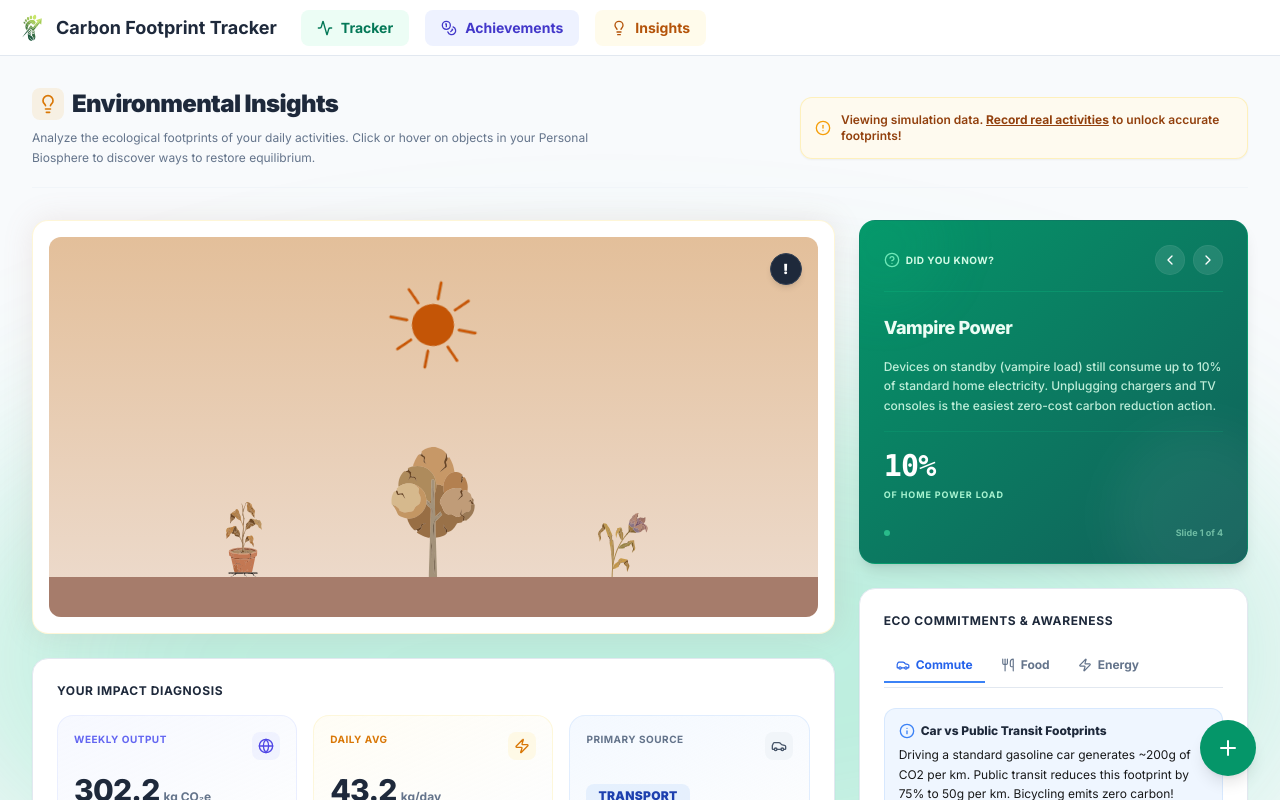
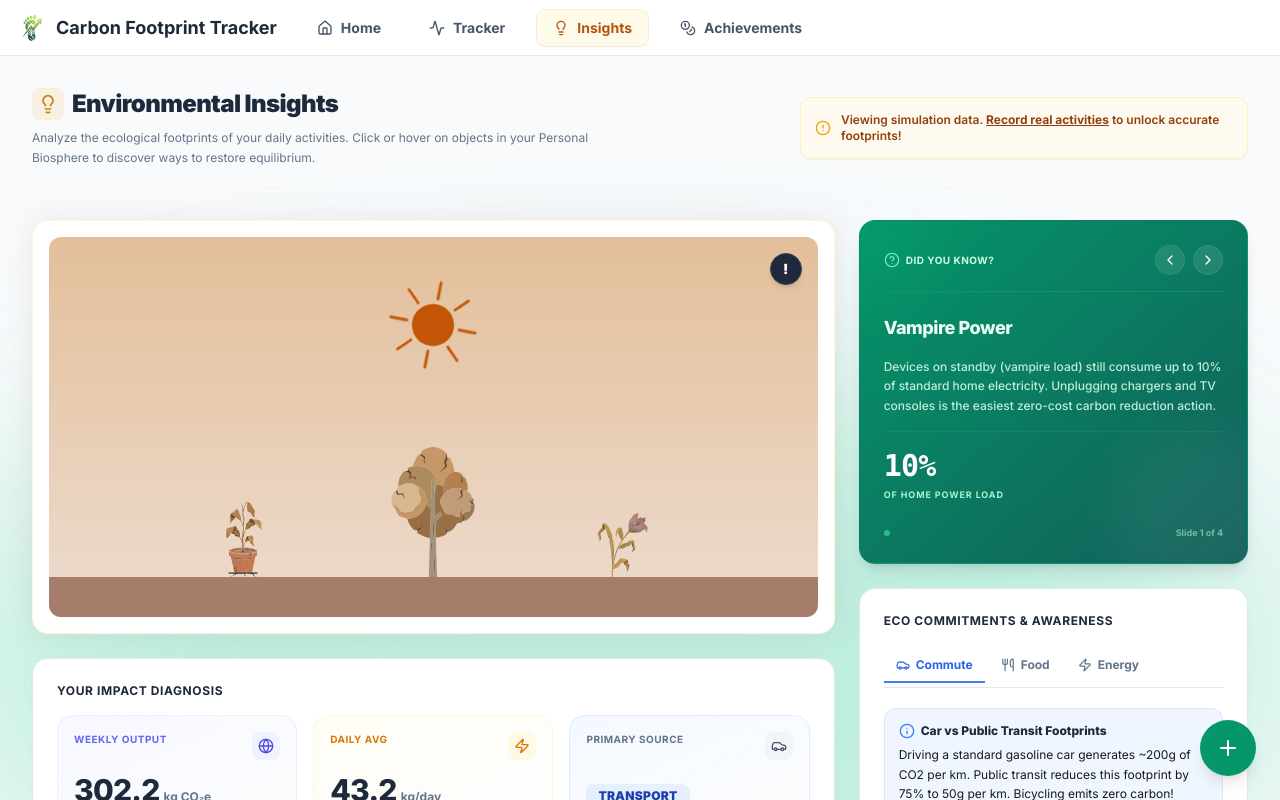
Before and after one commit to Aswin-cs/Carbon-footprint, a Next.js app: page /insight in a window 1280 px wide. Built offline with nearby package versions, Linux system fonts and the light colour scheme.

Commit message:
feat: implement insight dashboard with emission analytics and behavioral pledge tracking

```diff
--- a/app/insight/page.tsx
+++ b/app/insight/page.tsx
@@ -200,7 +200,7 @@ export default function InsightPage() {
     };
   }, [displayLogs]);
 
-  const [biosphereView, setBiosphereView] = useState<'today' | 'weekly'>('weekly');
+  const [biosphereView, setBiosphereView] = useState<'today' | 'weekly'>('today');
 
   // Compute today's emissions
   const todayEmissions = useMemo(() => {
--- a/app/page.tsx
+++ b/app/page.tsx
@@ -472,7 +472,7 @@ export default function Dashboard() {
 
   return (
     <div ref={dashboardRef} className="space-y-8 animate-in fade-in duration-500">
-      <div className="flex flex-col tablet:flex-row md:flex-row justify-between items-start md:items-center gap-4">
+      <div className="flex flex-col md:flex-row justify-between items-start md:items-center gap-4">
         <div className="w-full max-w-sm">
           <h1 className="text-lg font-bold text-slate-800 dark:text-slate-400 transition-colors duration-500">Your Impact Dashboard</h1>
           <p className="text-xs text-slate-500 dark:text-slate-500 mt-1 transition-colors duration-500 mb-0 md:mb-3">Here's how your carbon footprint looks today.</p>
@@ -496,7 +496,7 @@ export default function Dashboard() {
               className="flex items-center justify-center gap-2 p-2 md:px-3 md:py-1.5 bg-white border border-slate-200 text-slate-600 rounded-md text-xs font-medium hover:bg-slate-50 transition-colors shrink-0 no-capture"
               title="Limit Settings"
             >
-              <Settings2 className="w-4 h-4" /> <span className="hidden md:inline">Limit Settings</span>
+              <Settings2 className="w-4 h-4" /> <span className="hidden lg:inline">Limit Settings</span>
             </button>
             <button
               onClick={handleShareDashboard}
@@ -511,7 +511,7 @@ export default function Dashboard() {
                 </>
               ) : (
                 <>
-                  <Share2 className="w-4 h-4" /> <span className="hidden md:inline">Share Dashboard</span>
+                  <Share2 className="w-4 h-4" /> <span className="hidden lg:inline">Share Dashboard</span>
                 </>
               )}
             </button>
--- a/components/navbar.tsx
+++ b/components/navbar.tsx
@@ -31,17 +31,49 @@ export default function NavBar() {
             <span className="text-lg font-bold text-slate-800">Carbon Footprint Tracker</span>
           </Link>
           <div className="hidden md:flex gap-4 items-center">
-            <Link href="/tracker" className="flex items-center gap-2 px-4 py-2 bg-emerald-50 text-emerald-700 hover:bg-emerald-100 rounded-lg text-sm font-bold transition-colors">
+            <Link
+              href="/"
+              className={`flex items-center gap-2 px-4 py-2 rounded-lg text-sm font-bold transition-all duration-200 ${
+                pathname === '/'
+                  ? 'bg-blue-50 text-blue-700 shadow-sm ring-1 ring-blue-700/10'
+                  : 'text-slate-600 hover:text-slate-900 hover:bg-slate-100'
+              }`}
+            >
+              <Home className="w-4 h-4" />
+              Home
+            </Link>
+            <Link
+              href="/tracker"
+              className={`flex items-center gap-2 px-4 py-2 rounded-lg text-sm font-bold transition-all duration-200 ${
+                pathname.startsWith('/tracker')
+                  ? 'bg-emerald-50 text-emerald-700 shadow-sm ring-1 ring-emerald-700/10'
+                  : 'text-slate-600 hover:text-slate-900 hover:bg-slate-100'
+              }`}
+            >
               <Activity className="w-4 h-4" />
               Tracker
             </Link>
-            <Link href="/acheivement" className="flex items-center gap-2 px-4 py-2 bg-indigo-50 text-indigo-700 hover:bg-indigo-100 rounded-lg text-sm font-bold transition-colors">
+            <Link
+              href="/insight"
+              className={`flex items-center gap-2 px-4 py-2 rounded-lg text-sm font-bold transition-all duration-200 ${
+                pathname.startsWith('/insight')
+                  ? 'bg-amber-50 text-amber-700 shadow-sm ring-1 ring-amber-700/10'
+                  : 'text-slate-600 hover:text-slate-900 hover:bg-slate-100'
+              }`}
+            >
+              <Lightbulb className="w-4 h-4" />
+              Insights
+            </Link>
+            <Link
+              href="/acheivement"
+              className={`flex items-center gap-2 px-4 py-2 rounded-lg text-sm font-bold transition-all duration-200 ${
+                pathname.startsWith('/acheivement')
+                  ? 'bg-indigo-50 text-indigo-700 shadow-sm ring-1 ring-indigo-700/10'
+                  : 'text-slate-600 hover:text-slate-900 hover:bg-slate-100'
+              }`}
+            >
               <Coins className="w-4 h-4" />
               Achievements
-            </Link>
-            <Link href="/insight" className="flex items-center gap-2 px-4 py-2 bg-amber-50 text-amber-700 hover:bg-amber-100 rounded-lg text-sm font-bold transition-colors">
-              <Lightbulb className="w-4 h-4" />
-              Insights
             </Link>
           </div>
         </div>
@@ -71,29 +103,57 @@ export default function NavBar() {
                   </button>
                 </div>
                 <div className="flex flex-col gap-3 p-6 bg-slate-50/50">
-                  <Link href="/" className="flex items-center gap-4 text-lg font-bold text-slate-800 hover:text-emerald-600 transition-all w-full p-4 rounded-xl bg-white hover:bg-slate-50 border border-slate-100 shadow-sm active:scale-95">
-                    <div className="p-2 bg-blue-50 rounded-lg">
-                      <Home className="w-5 h-5 text-blue-600" />
+                  <Link
+                    href="/"
+                    className={`flex items-center gap-4 text-lg font-bold transition-all w-full p-4 rounded-xl border shadow-sm active:scale-95 ${
+                      pathname === '/'
+                        ? 'text-blue-700 bg-blue-50/50 border-blue-200'
+                        : 'text-slate-800 hover:text-blue-600 bg-white hover:bg-slate-50 border-slate-100'
+                    }`}
+                  >
+                    <div className={`p-2 rounded-lg transition-colors ${pathname === '/' ? 'bg-blue-100' : 'bg-blue-50'}`}>
+                      <Home className={`w-5 h-5 transition-colors ${pathname === '/' ? 'text-blue-700' : 'text-blue-600'}`} />
                     </div>
                     Home Dashboard
                   </Link>
-                  <Link href="/tracker" className="flex items-center gap-4 text-lg font-bold text-slate-800 hover:text-emerald-600 transition-all w-full p-4 rounded-xl bg-white hover:bg-slate-50 border border-slate-100 shadow-sm active:scale-95">
-                    <div className="p-2 bg-emerald-50 rounded-lg">
-                      <Activity className="w-5 h-5 text-emerald-600" />
+                  <Link
+                    href="/tracker"
+                    className={`flex items-center gap-4 text-lg font-bold transition-all w-full p-4 rounded-xl border shadow-sm active:scale-95 ${
+                      pathname.startsWith('/tracker')
+                        ? 'text-emerald-700 bg-emerald-50/50 border-emerald-200'
+                        : 'text-slate-800 hover:text-emerald-600 bg-white hover:bg-slate-50 border-slate-100'
+                    }`}
+                  >
+                    <div className={`p-2 rounded-lg transition-colors ${pathname.startsWith('/tracker') ? 'bg-emerald-100' : 'bg-emerald-50'}`}>
+                      <Activity className={`w-5 h-5 transition-colors ${pathname.startsWith('/tracker') ? 'text-emerald-700' : 'text-emerald-600'}`} />
                     </div>
                     Tracker Dashboard
                   </Link>
-                  <Link href="/economy" className="flex items-center gap-4 text-lg font-bold text-slate-800 hover:text-emerald-600 transition-all w-full p-4 rounded-xl bg-white hover:bg-slate-50 border border-slate-100 shadow-sm active:scale-95">
-                    <div className="p-2 bg-indigo-50 rounded-lg">
-                      <Coins className="w-5 h-5 text-indigo-600" />
+                  <Link
+                    href="/insight"
+                    className={`flex items-center gap-4 text-lg font-bold transition-all w-full p-4 rounded-xl border shadow-sm active:scale-95 ${
+                      pathname.startsWith('/insight')
+                        ? 'text-amber-700 bg-amber-50/50 border-amber-200'
+                        : 'text-slate-800 hover:text-amber-600 bg-white hover:bg-slate-50 border-slate-100'
+                    }`}
+                  >
+                    <div className={`p-2 rounded-lg transition-colors ${pathname.startsWith('/insight') ? 'bg-amber-100' : 'bg-amber-50'}`}>
+                      <Lightbulb className={`w-5 h-5 transition-colors ${pathname.startsWith('/insight') ? 'text-amber-700' : 'text-amber-600'}`} />
+                    </div>
+                    Insights & Tips
+                  </Link>
+                  <Link
+                    href="/acheivement"
+                    className={`flex items-center gap-4 text-lg font-bold transition-all w-full p-4 rounded-xl border shadow-sm active:scale-95 ${
+                      pathname.startsWith('/acheivement')
+                        ? 'text-indigo-700 bg-indigo-50/50 border-indigo-200'
+                        : 'text-slate-800 hover:text-indigo-600 bg-white hover:bg-slate-50 border-slate-100'
+                    }`}
+                  >
+                    <div className={`p-2 rounded-lg transition-colors ${pathname.startsWith('/acheivement') ? 'bg-indigo-100' : 'bg-indigo-50'}`}>
+                      <Coins className={`w-5 h-5 transition-colors ${pathname.startsWith('/acheivement') ? 'text-indigo-700' : 'text-indigo-600'}`} />
                     </div>
                     Achievements
-                  </Link>
-                  <Link href="/insight" className="flex items-center gap-4 text-lg font-bold text-slate-800 hover:text-emerald-600 transition-all w-full p-4 rounded-xl bg-white hover:bg-slate-50 border border-slate-100 shadow-sm active:scale-95">
-                    <div className="p-2 bg-amber-50 rounded-lg">
-                      <Lightbulb className="w-5 h-5 text-amber-600" />
-                    </div>
-                    Insights & Tips
                   </Link>
                 </div>
               </div>
```
Also changed, not shown: 1 other file (tests, documents, lock files or other folders).
